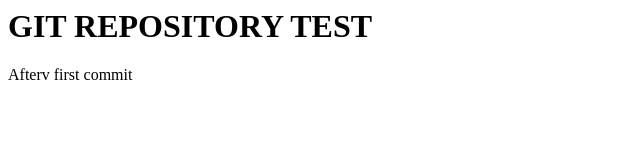
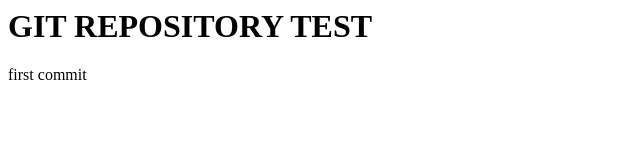
Before and after one commit to shubhamcs55/git-test, a plain HTML site: page index.html in a window 1280 px wide. Shown: the full height of the page, 0-640 px from the left. Drawn offline with Linux system fonts and the light colour scheme.

Commit message:
Second GIT commit

```diff
--- a/index.html
+++ b/index.html
@@ -2,6 +2,6 @@
     <head></head>
     <body>
         <h1>GIT REPOSITORY TEST</h1>
-        <p>Afterv first commit</p>
+        <p>first commit</p>
     </body>
 </html>
```
